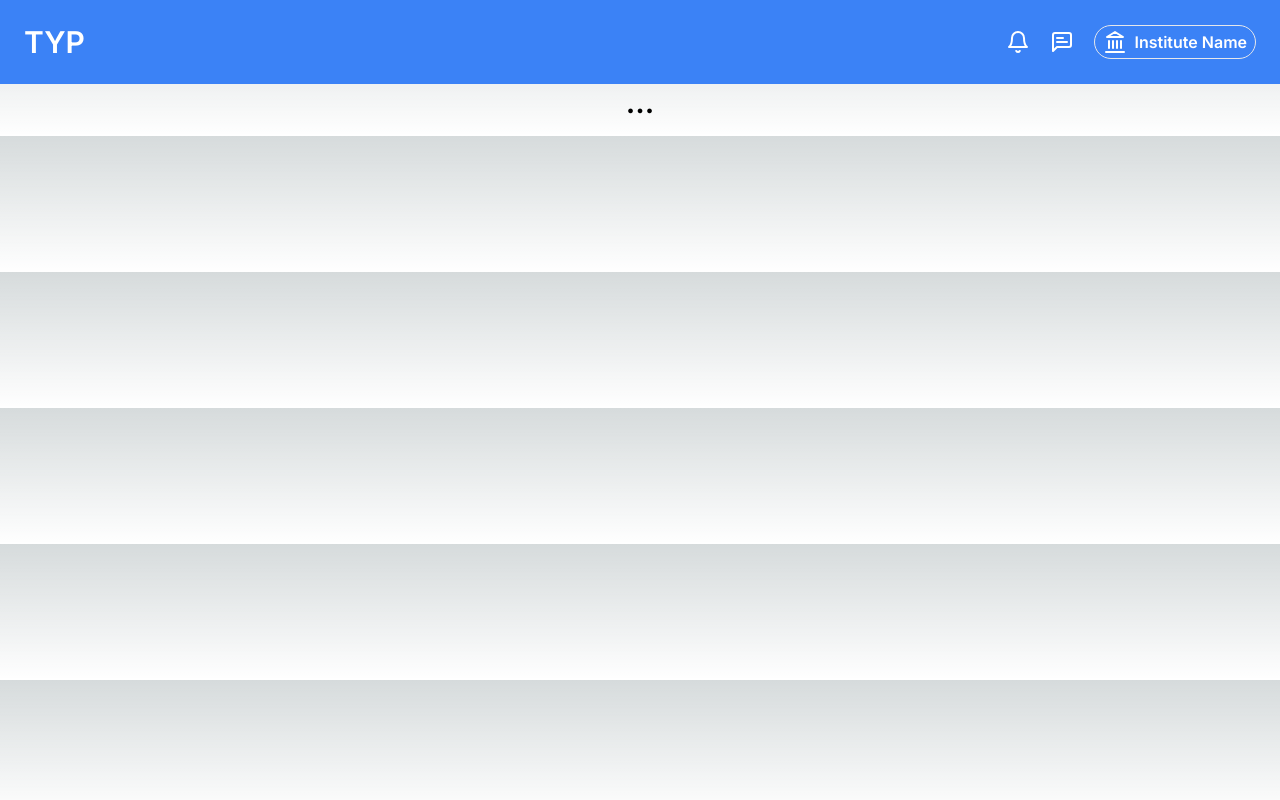
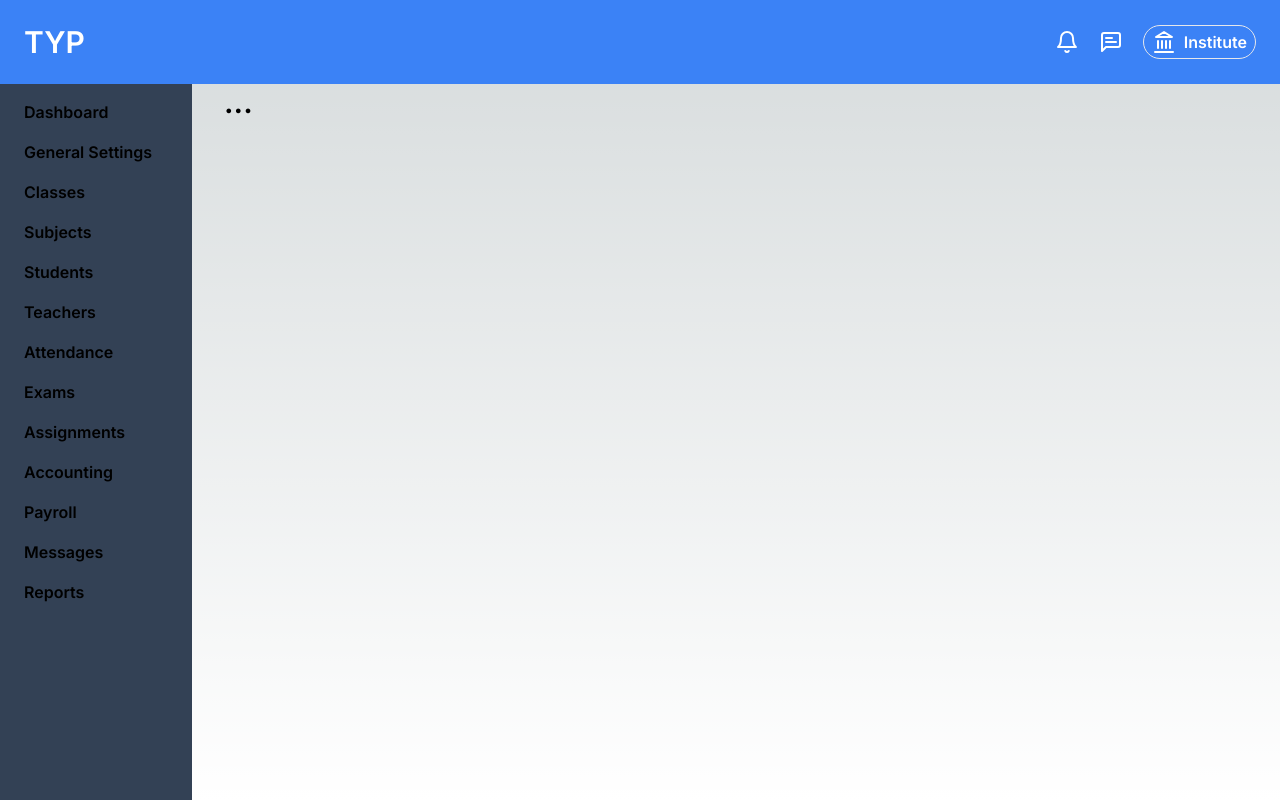
Before and after one commit to solaimanb/school-management, a Next.js app: page / in a window 1280 px wide. Built offline with nearby package versions, Linux system fonts and the light colour scheme.

Commit message:
style(layout): user-interface layout update

```diff
--- a/src/app/layout.tsx
+++ b/src/app/layout.tsx
@@ -3,6 +3,8 @@ import { Inter } from "next/font/google";
 import "./globals.css";
 import { cn } from "@/lib/utils";
 import { Header } from "@/components/shared/header/Header";
+import { CustomThemeProvider } from "@/providers/theme/CustomTheme";
+import AsideBar from "@/components/shared/others/AsideBar";
 
 const inter = Inter({ subsets: ["latin"] });
 
@@ -18,11 +20,16 @@ export default function RootLayout({
   children: React.ReactNode;
 }>) {
   return (
-    <html lang="en">
-      <body className={inter.className}>
-        <Header />
-        {children}
-      </body>
-    </html>
+    <CustomThemeProvider>
+      <html lang="en">
+        <body className={`${inter.className} flex flex-col h-screen`}>
+          <Header />
+          <div className="flex flex-row h-full">
+            <AsideBar />
+            <main className="overflow-auto">{children}</main>
+          </div>
+        </body>
+      </html>
+    </CustomThemeProvider>
   );
 }
--- a/src/app/page.tsx
+++ b/src/app/page.tsx
@@ -2,8 +2,8 @@ import { Header } from "@/components/shared/header/Header";
 
 export default function Home() {
   return (
-    <main className="container text-center mx-auto">
+    <div className="container text-center mx-auto">
       <h1 className="text-3xl font-semibold mb-4">...</h1>
-    </main>
+    </div>
   );
 }
--- a/src/components/shared/header/Header.tsx
+++ b/src/components/shared/header/Header.tsx
@@ -1,4 +1,4 @@
-import { Bell, Landmark, MessageSquareText } from "lucide-react";
+import { Bell, Landmark, MessageSquareText, Plus } from "lucide-react";
 import React from "react";
 
 export const Header = () => {
@@ -14,7 +14,7 @@ export const Header = () => {
 
             <button className="border px-2 py-1 rounded-full flex gap-2 font-semibold">
               <Landmark />
-              Institute Name
+              Institute
             </button>
           </div>
         </div>
--- /dev/null
+++ b/src/components/shared/others/AsideBar.tsx
@@ -0,0 +1,35 @@
+import React from "react";
+
+const AsideBar = () => {
+  const items = [
+    "Dashboard",
+    "General Settings",
+    "Classes",
+    "Subjects",
+    "Students",
+    "Teachers",
+    "Attendance",
+    "Exams",
+    "Assignments",
+    "Accounting",
+    "Payroll",
+    "Messages",
+    "Reports",
+  ];
+
+  return (
+    <aside className="min-w-[15%] p-2 h-full overflow-auto bg-slate-700">
+      <ul>
+        {items.map((item, index) => (
+          <li key={index} className="py-1">
+            <button className="font-semibold py-1 px-4 rounded w-full text-start">
+              {item}
+            </button>
+          </li>
+        ))}
+      </ul>
+    </aside>
+  );
+};
+
+export default AsideBar;
--- /dev/null
+++ b/src/providers/theme/CustomTheme.tsx
@@ -0,0 +1,27 @@
+"use client";
+import React, { createContext, useContext, ReactNode } from "react";
+
+const theme = {
+  colors: {
+    primary: "#0070f3",
+    secondary: "#6c757d",
+    success: "#28a745",
+    danger: "#dc3545",
+    warning: "#ffc107",
+    info: "#17a2b8",
+    light: "#f8f9fa",
+    dark: "#343a40",
+    white: "#ffffff",
+    black: "#000000",
+  },
+};
+
+const ThemeContext = createContext(theme);
+
+export const useTheme = () => useContext(ThemeContext);
+
+export const CustomThemeProvider = ({ children }: { children: ReactNode }) => {
+  return (
+    <ThemeContext.Provider value={theme}>{children}</ThemeContext.Provider>
+  );
+};
```
